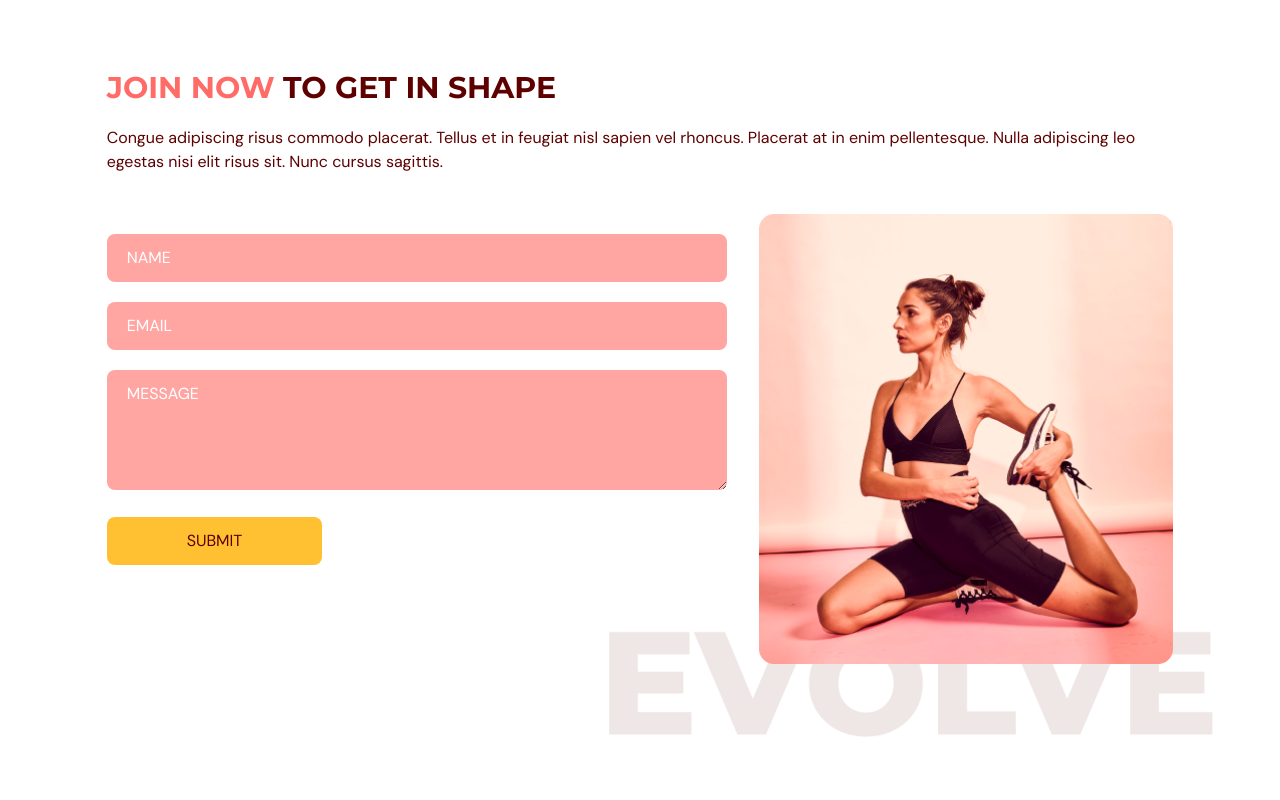
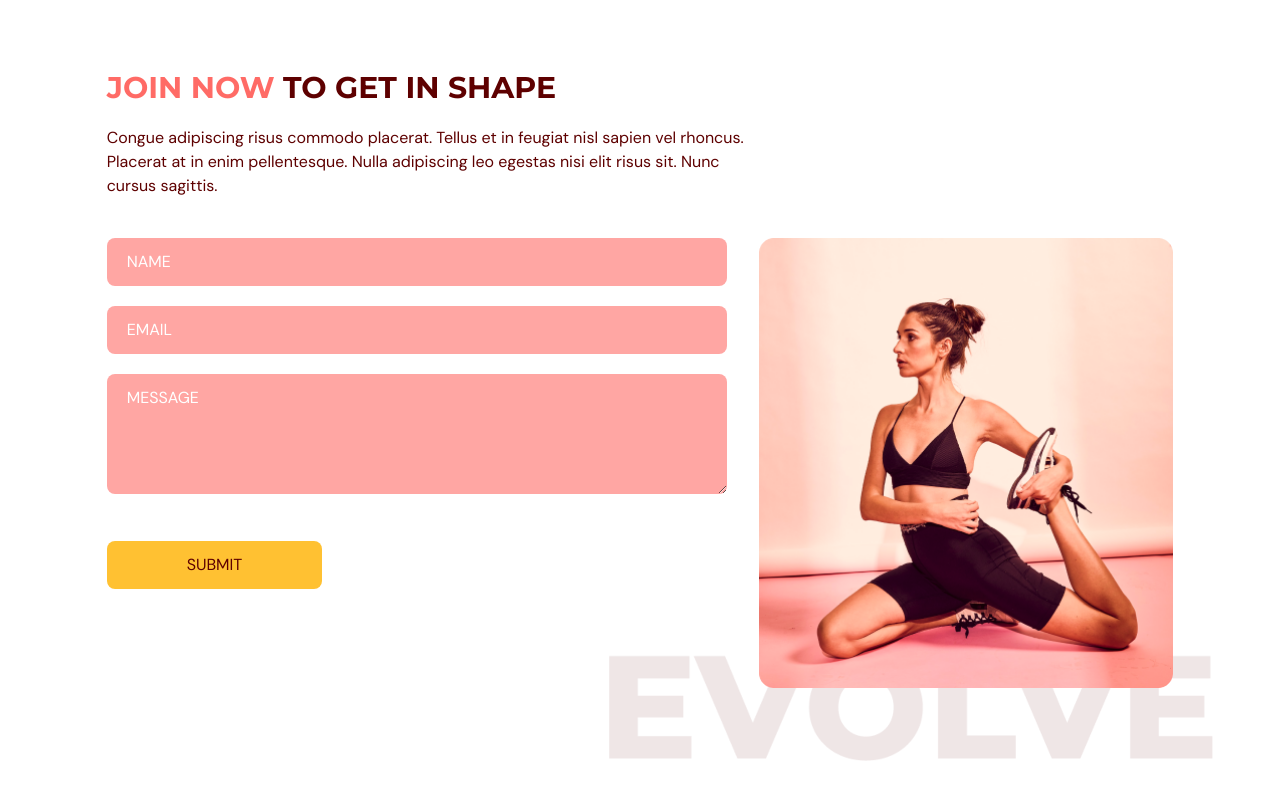
Before and after one commit to MichaelBMoss/EvoGym, a React (Vite) app: page / in a window 1280 px wide. Shown: the part 2979-3779 px from the top of the page. Built offline with nearby package versions, Linux system fonts and the light colour scheme.

Commit message:
feat: Complete contact us component
  - Add initial loading motion to all parts of contact us component
  using framer motion

```diff
--- a/src/scenes/contactUs/index.tsx
+++ b/src/scenes/contactUs/index.tsx
@@ -9,7 +9,8 @@ type Props = {
 };
 
 const ContactUs = ({ setSelectedPage }: Props) => {
-  const inputStyles = "mt-5 w-full rounded-lg bg-primary-300 px-5 py-3 placeholder-white"
+  const inputStyles = `mb-5 w-full rounded-lg bg-primary-300
+  px-5 py-3 placeholder-white`;
 
   const {
     register,
@@ -24,14 +25,23 @@ const ContactUs = ({ setSelectedPage }: Props) => {
     }
   };
 
-
   return (
     <section id="contactus" className="mx-auto w-5/6 pt-24 pb-32">
       <motion.div
         onViewportEnter={() => setSelectedPage(SelectedPage.ContactUs)}
       >
         {/* HEADER */}
-        <div>
+        <motion.div
+          className="md:w-3/5"
+          initial="hidden"
+          whileInView="visible"
+          viewport={{ once: true, amount: 0.5 }}
+          transition={{ duration: 0.5 }}
+          variants={{
+            hidden: { opacity: 0, x: -50 },
+            visible: { opacity: 1, x: 0 },
+          }}
+        >
           <HText>
             <span className="text-primary-500">JOIN NOW</span> TO GET IN SHAPE
           </HText>
@@ -40,11 +50,21 @@ const ContactUs = ({ setSelectedPage }: Props) => {
             sapien vel rhoncus. Placerat at in enim pellentesque. Nulla
             adipiscing leo egestas nisi elit risus sit. Nunc cursus sagittis.
           </p>
-        </div>
+        </motion.div>
 
         {/* FORM AND IMAGE */}
         <div className="mt-10 justify-between gap-8 md:flex">
-          <div className="mt-10 basis-3/5 md:mt-0">
+          <motion.div
+            className="mt-10 basis-3/5 md:mt-0"
+            initial="hidden"
+            whileInView="visible"
+            viewport={{ once: true, amount: 0.5 }}
+            transition={{ duration: 0.5 }}
+            variants={{
+              hidden: { opacity: 0, y: 50 },
+              visible: { opacity: 1, y: 0 },
+            }}
+          >
             <form
               target="_blank"
               onSubmit={onSubmit}
@@ -111,8 +131,19 @@ const ContactUs = ({ setSelectedPage }: Props) => {
                 SUBMIT
               </button>
             </form>
-          </div>
-            <div className="relative mt-16 basis-2/5 md:mt-0">
+          </motion.div>
+
+          <motion.div
+            className="relative mt-16 basis-2/5 md:mt-0"
+            initial="hidden"
+            whileInView="visible"
+            viewport={{ once: true, amount: 0.5 }}
+            transition={{ delay: 0.2, duration: 0.5 }}
+            variants={{
+              hidden: { opacity: 0, y: 50 },
+              visible: { opacity: 1, y: 0 },
+            }}
+          >
             <div className="w-full before:absolute before:-bottom-20 before:-right-10 before:z-[-1] md:before:content-evolvetext">
               <img
                 className="w-full"
@@ -120,9 +151,8 @@ const ContactUs = ({ setSelectedPage }: Props) => {
                 src={ContactUsPageGraphic}
               />
             </div>
+          </motion.div>
         </div>
-        </div>
-
       </motion.div>
     </section>
   );
```
Lines whose indentation alone changed are shown as unchanged.
